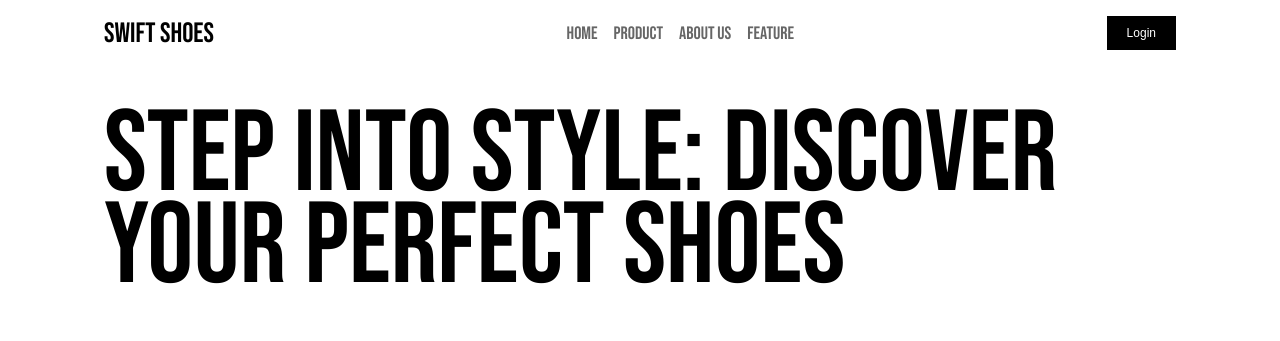
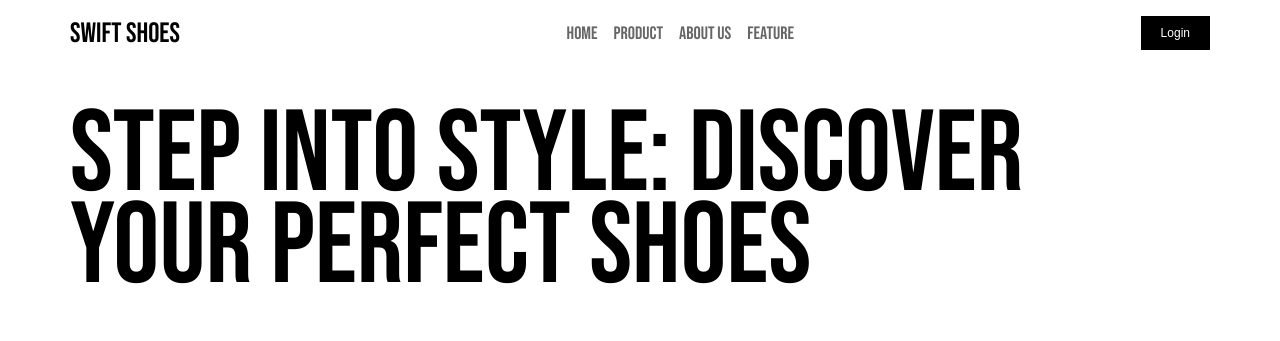
Before and after one commit to Widyasa/task-timedoor1, a plain HTML site: page index.html in a window 1280 px wide. Shown: the top 341 px of the page. Drawn offline with Linux system fonts and the light colour scheme.

Commit message:
add container style

```diff
--- a/style.css
+++ b/style.css
@@ -49,9 +49,41 @@
   h6 {
     margin: 0;
   }
+.container{
+  --bs-gutter-x: 1.5rem;
+  --bs-gutter-y: 0;
+  width: 100%;
+  padding-right: calc(var(--bs-gutter-x) * 0.5);
+  padding-left: calc(var(--bs-gutter-x) * 0.5);
+  margin-right: auto;
+  margin-left: auto;
+}
+
+@media (min-width: 576px) {
   .container {
-    padding: 0 6rem;
+    max-width: 540px;
   }
+}
+@media (min-width: 768px) {
+  .container {
+    max-width: 720px;
+  }
+}
+@media (min-width: 992px) {
+  .container {
+    max-width: 960px;
+  }
+}
+@media (min-width: 1200px) {
+  .container {
+    max-width: 1140px;
+  }
+}
+@media (min-width: 1400px) {
+  .container-sm, .container {
+    max-width: 1320px;
+  }
+}
   .title-font{
   font-family: "Bebas Neue", sans-serif;
   font-weight: 400;
```
